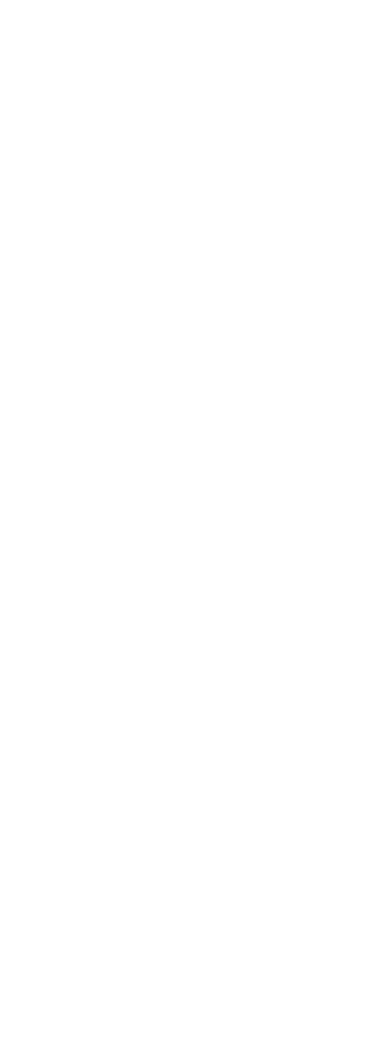
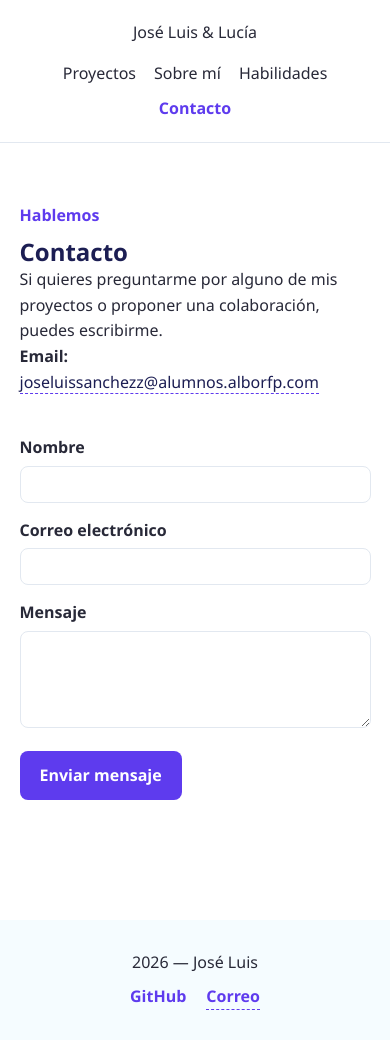
Before and after one commit to LuciaIlerna/Portfolio, a plain HTML site: page contacto.html in a window 390 px wide. Before the commit the page ends 844 px from the top, so only its background shows below. Drawn offline with Linux system fonts and the light colour scheme.

Commit message:
Paginas hechas a falta de revision

```diff
--- a/aboutme.html
+++ b/aboutme.html
@@ -0,0 +1,67 @@
+<!DOCTYPE html>
+<html lang="es">
+<head>
+    <meta charset="UTF-8">
+    <meta name="viewport" content="width=device-width, initial-scale=1.0">
+    <title>Portfolio | Sobre mí</title>
+    <link rel="stylesheet" href="estilos.css">
+</head>
+<body>
+
+    <header id="cabecera-principal">
+        <div class="logo">José Luis & Lucía</div>
+        <nav class="menu-nav">
+            <ul>
+                <li><a href="index.html">Proyectos</a></li>
+                <li><a href="aboutme.html" class="activo">Sobre mí</a></li>
+                <li><a href="skills.html">Habilidades</a></li>
+                <li><a href="contacto.html">Contacto</a></li>
+            </ul>
+        </nav>
+    </header>
+
+    <main>
+        <section id="sobre-mi" class="contenedor">
+            <div class="sobre-mi-texto">
+                <span class="etiqueta-destacada">Presentación</span>
+                <h1>Sobre mí</h1>
+                <p>Soy José Luis, estudiante de informática con interés en el desarrollo web y en crear páginas claras, accesibles y fáciles de usar.</p>
+                <p>Me gusta aprender nuevas tecnologías y convertir ideas sencillas en proyectos bien maquetados.</p>
+            </div>
+            <div class="sobre-mi-imagen">
+                <img src="img/perfil.jpg" alt="Foto de José Luis">
+            </div>
+        </section>
+
+        <section class="contenedor">
+            <header class="cabecera-seccion">
+                <h2>Mi formación</h2>
+                <p>Estudios y experiencias relacionadas con mi aprendizaje.</p>
+            </header>
+
+            <div class="lista-formacion">
+                <article class="item-formacion">
+                    <h3>Desarrollo de aplicaciones web</h3>
+                    <p>Estudios de informática centrados en HTML, CSS, JavaScript y bases de datos.</p>
+                </article>
+                <article class="item-formacion">
+                    <h3>Práctica con proyectos reales</h3>
+                    <p>Creación de páginas y pequeñas aplicaciones para resolver ejercicios de clase.</p>
+                </article>
+                <article class="item-formacion">
+                    <h3>Aprendizaje continuo</h3>
+                    <p>Interés por mejorar el diseño, la organización del código y la experiencia de usuario.</p>
+                </article>
+            </div>
+        </section>
+    </main>
+
+    <footer id="footer">
+        <p>2026 — José Luis</p>
+        <div class="enlaces-sociales">
+            <a href="https://github.com" target="_blank">GitHub</a>
+            <a href="mailto:joseluissanchezz@alumnos.alborfp.com">Correo</a>
+        </div>
+    </footer>
+</body>
+</html>
--- a/contacto.html
+++ b/contacto.html
@@ -0,0 +1,60 @@
+<!DOCTYPE html>
+<html lang="es">
+<head>
+    <meta charset="UTF-8">
+    <meta name="viewport" content="width=device-width, initial-scale=1.0">
+    <title>Portfolio | Contacto</title>
+    <link rel="stylesheet" href="estilos.css">
+</head>
+<body>
+
+    <header id="cabecera-principal">
+        <div class="logo">José Luis & Lucía</div>
+        <nav class="menu-nav">
+            <ul>
+                <li><a href="index.html">Proyectos</a></li>
+                <li><a href="aboutme.html">Sobre mí</a></li>
+                <li><a href="skills.html">Habilidades</a></li>
+                <li><a href="contacto.html" class="activo">Contacto</a></li>
+            </ul>
+        </nav>
+    </header>
+
+    <main>
+        <section class="contenedor">
+            <div class="grid-contacto">
+                <div class="informacion-contacto">
+                    <span class="etiqueta-destacada">Hablemos</span>
+                    <h1>Contacto</h1>
+                    <p>Si quieres preguntarme por alguno de mis proyectos o proponer una colaboración, puedes escribirme.</p>
+                    <p><strong>Email:</strong> <a href="mailto:joseluissanchezz@alumnos.alborfp.com">joseluissanchezz@alumnos.alborfp.com</a></p>
+                </div>
+
+                <form class="formulario-contacto" action="#" method="post">
+                    <div class="campo-formulario">
+                        <label for="nombre">Nombre</label>
+                        <input type="text" id="nombre" name="nombre" required>
+                    </div>
+                    <div class="campo-formulario">
+                        <label for="email">Correo electrónico</label>
+                        <input type="email" id="email" name="email" required>
+                    </div>
+                    <div class="campo-formulario">
+                        <label for="mensaje">Mensaje</label>
+                        <textarea id="mensaje" name="mensaje" rows="5" required></textarea>
+                    </div>
+                    <button type="submit" class="btn-primario">Enviar mensaje</button>
+                </form>
+            </div>
+        </section>
+    </main>
+
+    <footer id="footer">
+        <p>2026 — José Luis</p>
+        <div class="enlaces-sociales">
+            <a href="https://github.com" target="_blank">GitHub</a>
+            <a href="mailto:joseluissanchezz@alumnos.alborfp.com">Correo</a>
+        </div>
+    </footer>
+</body>
+</html>
--- a/estilos.css
+++ b/estilos.css
@@ -156,3 +156,78 @@ a[href^="mailto:"] {
     border: 1px solid var(--color-borde);
     border-radius: var(--radio-borde);
 }
+
+.lista-formacion {
+    display: grid;
+    grid-template-columns: repeat(3, 1fr);
+    gap: 20px;
+    margin-top: 30px;
+}
+
+.lista-formacion h3 {
+    margin-bottom: 8px;
+}
+
+.etiqueta-destacada {
+    display: inline-block;
+    color: var(--color-primario);
+    font-weight: 700;
+    margin-bottom: 10px;
+}
+
+.btn-primario {
+    border: 0;
+    border-radius: var(--radio-borde);
+    padding: 12px 20px;
+    cursor: pointer;
+    font: inherit;
+    font-weight: 700;
+}
+
+.enlaces-sociales {
+    display: flex;
+    justify-content: center;
+    gap: 20px;
+    margin-top: 8px;
+}
+
+.enlaces-sociales a {
+    color: var(--color-primario);
+    font-weight: 600;
+    text-decoration: none;
+}
+
+@media (max-width: 900px) {
+    #cabecera-principal {
+        flex-direction: column;
+        gap: 15px;
+    }
+
+    .grid-proyectos,
+    .grid-habilidades {
+        grid-template-columns: repeat(2, 1fr);
+    }
+
+    #hero,
+    #sobre-mi,
+    .grid-contacto {
+        grid-template-columns: 1fr;
+    }
+
+    .lista-formacion {
+        grid-template-columns: 1fr;
+    }
+}
+
+@media (max-width: 520px) {
+    .menu-nav > ul {
+        flex-wrap: wrap;
+        justify-content: center;
+        gap: 10px 18px;
+    }
+
+    .grid-proyectos,
+    .grid-habilidades {
+        grid-template-columns: 1fr;
+    }
+}
```
Also changed, not shown: skills.html (+75 -0 lines).
